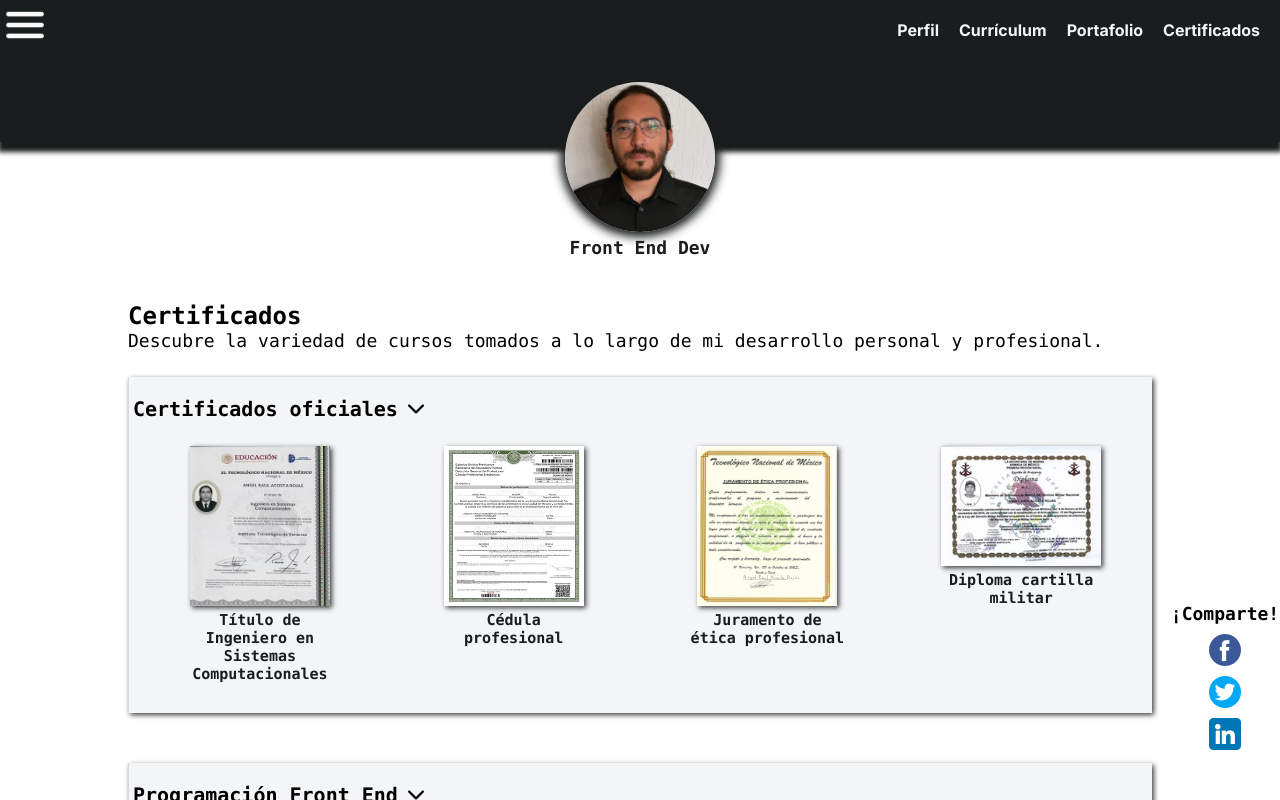
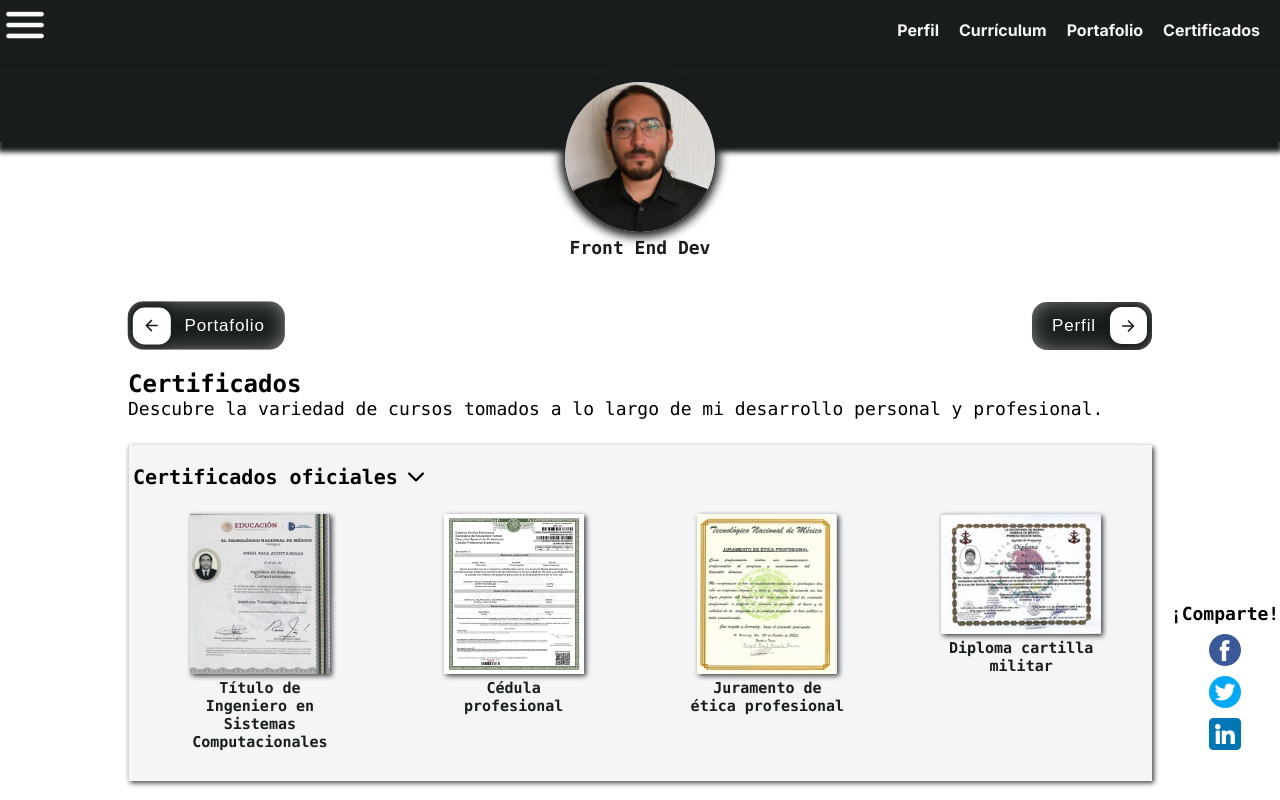
Before and after one commit to RaulAcostaDeveloper/raulacostaweb-v2, a Next.js app: page /dev/certificados in a window 1280 px wide. Shown: the top 800 px of the page. Built offline with nearby package versions, Linux system fonts and the light colour scheme.

Commit message:
Botones de navegación en dev

```diff
--- /dev/null
+++ b/src/Components/Buttons/ArrowButton1/ArrowBurron1.model.ts
@@ -0,0 +1,4 @@
+export interface ArrowButton1Props {
+    turned: boolean,
+    title: string,
+}
--- /dev/null
+++ b/src/Components/Buttons/ArrowButton1/ArrowButton1.scss
@@ -0,0 +1,63 @@
+// https://uiverse.io/adamgiebl/new-bird-34
+.ArrowButton1Style {
+    .cssbuttons-io-button {
+        background: $blackMirrow;
+        color: white;
+        padding: 0.35em;
+        padding-left: 1.2em;
+        font-size: 12px;
+        font-weight: 500;
+        border-radius: 0.9em;
+        border: none;
+        letter-spacing: 0.05em;
+        display: flex;
+        align-items: center;
+        box-shadow: inset 0 0 1.6em -0.6em $grayLight;
+        overflow: hidden;
+        position: relative;
+        height: 2.8em;
+        padding-right: 3.3em;
+        cursor: pointer;
+    }
+
+    .cssbuttons-io-button .icon {
+        background: white;
+        margin-left: 1em;
+        position: absolute;
+        display: flex;
+        align-items: center;
+        justify-content: center;
+        height: 2.2em;
+        width: 2.2em;
+        border-radius: 0.7em;
+        box-shadow: 0.1em 0.1em 0.6em 0.2em $blackMirrow;
+        right: 0.3em;
+        transition: all 0.3s;
+    }
+
+    .cssbuttons-io-button:hover .icon {
+        width: calc(100% - 0.6em);
+    }
+
+    .cssbuttons-io-button .icon svg {
+        width: 1.1em;
+        transition: transform 0.3s;
+        color: $blackMirrow;
+    }
+
+    .cssbuttons-io-button:hover .icon svg {
+        transform: translateX(0.1em);
+    }
+
+    .cssbuttons-io-button:active .icon {
+        transform: scale(0.95);
+    }
+}
+
+@include tablet {
+    .ArrowButton1Style {
+        .cssbuttons-io-button {
+            font-size: 17px;
+        }
+    }
+}
--- /dev/null
+++ b/src/Components/Buttons/ArrowButton1/ArrowButton1.tsx
@@ -0,0 +1,28 @@
+// https://uiverse.io/adamgiebl/new-bird-34
+
+import { ArrowButton1Props } from "./ArrowBurron1.model"
+
+export const ArrowButton1 = ({turned, title}: ArrowButton1Props) => {
+    return (
+    <div className={`ArrowButton1Style ${turned? 'turnArrownd' :''}`}>
+        <button className="cssbuttons-io-button">
+            <span className={`${turned? 'turnArrownd' :''}`}>{title}</span>
+            {/* Escribe el título aquí */}
+            <div className="icon">
+                <svg
+                height="24"
+                width="24"
+                viewBox="0 0 24 24"
+                xmlns="http://www.w3.org/2000/svg"
+                >
+                <path d="M0 0h24v24H0z" fill="none"></path>
+                <path
+                    d="M16.172 11l-5.364-5.364 1.414-1.414L20 12l-7.778 7.778-1.414-1.414L16.172 13H4v-2z"
+                    fill="currentColor"
+                ></path>
+                </svg>
+            </div>
+        </button>
+    </div>
+    )
+}
--- /dev/null
+++ b/src/Components/SelectorDePaginaDev/SelectorDePaginaDev.scss
@@ -0,0 +1,13 @@
+.SelectorDePaginaDevStyle {
+    width: 100%;
+    display: flex;
+    justify-content: space-between;
+    margin-top: 20px;
+    margin-bottom: 20px;
+    a {
+        text-decoration: none;
+    }
+    .turnArrownd {
+        transform: rotate(180deg);
+    }
+}
--- /dev/null
+++ b/src/Components/SelectorDePaginaDev/SelectorDePaginaDev.tsx
@@ -0,0 +1,48 @@
+'use client'
+import { useState, useEffect } from "react"
+import Link from "next/link"
+import { usePathname } from 'next/navigation';
+import { ArrowButton1 } from "../Buttons/ArrowButton1/ArrowButton1";
+
+type tuple = [string, string];
+
+export const SelectorDePaginaDev = () => {
+    const [pathAnterior, setPathAnterior] = useState<tuple>(['', '']);
+    const [pathSiguiente, setPathSiguiente] = useState(['', '']);
+
+    const pathname = usePathname();
+    // Esto lo hice yo, que no te sorprenda
+    useEffect(() => {
+        switch (pathname) {
+            case '/dev':
+                setPathAnterior(['/dev/certificados', 'Certificados']);
+                setPathSiguiente(['/dev/curriculum', 'Currículum']);
+                break;
+            case '/dev/curriculum':
+                setPathAnterior(['/dev', 'Perfil']);
+                setPathSiguiente(['/dev/portafolio', 'Portafolio']);
+                break;
+            case '/dev/portafolio':
+                setPathAnterior(['/dev/curriculum', 'Currículum']);
+                setPathSiguiente(['/dev/certificados', 'Certificados']);
+                break;
+            case '/dev/certificados':
+                setPathAnterior(['/dev/portafolio', 'Portafolio']);
+                setPathSiguiente(['/dev', 'Perfil']);
+                break;
+            default:
+                break;
+        }
+    }, [pathname]);
+
+    return (
+        <div className="SelectorDePaginaDevStyle" >
+            <Link href={pathAnterior[0]}>
+                <ArrowButton1 turned={true} title={pathAnterior[1]} />
+            </Link>
+            <Link href={pathSiguiente[0]}>
+                <ArrowButton1 turned={false} title={pathSiguiente[1]} />
+            </Link>
+        </div>
+    )
+}
--- a/src/StylesConfig/global.scss
+++ b/src/StylesConfig/global.scss
@@ -20,6 +20,8 @@
 @import '../Components/MenuNavegationHeader/MenuNavegationHeader.scss';
 @import '../Components/Cards/PortafolioCard/PortafolioCard.scss';
 @import '../Components/Contacto/Contacto.scss';
+@import '../Components/SelectorDePaginaDev/SelectorDePaginaDev.scss';
+@import '../Components/Buttons/ArrowButton1/ArrowButton1.scss';
 
 * {
     margin: 0;
--- a/src/app/dev/layout.tsx
+++ b/src/app/dev/layout.tsx
@@ -1,5 +1,6 @@
 import { FotoBanner } from "@/Components/FotoBanner/FotoBanner";
 import { MenuNavegationHeader } from "@/Components/MenuNavegationHeader/MenuNavegationHeader";
+import { SelectorDePaginaDev } from "@/Components/SelectorDePaginaDev/SelectorDePaginaDev";
 
 export default function Layout({ children }: { children: React.ReactNode }) {
     return (
@@ -7,23 +8,25 @@ export default function Layout({ children }: { children: React.ReactNode }) {
             <MenuNavegationHeader options={[
                 {
                     title: 'Perfil',
-                url:'/dev'
+                    url: '/dev'
                 },
                 {
                     title: 'Currículum',
-                url:'/dev/curriculum'
+                    url: '/dev/curriculum'
                 },
                 {
                     title: 'Portafolio',
-                url:'/dev/portafolio'
+                    url: '/dev/portafolio'
                 },
                 {
                     title: 'Certificados',
-                url:'/dev/certificados'
+                    url: '/dev/certificados'
                 },
-        ]}/>
-            <FotoBanner imageName="1" title="Front End Dev"/>
+            ]} />
+            <FotoBanner imageName="1" title="Front End Dev" />
+            <SelectorDePaginaDev />
             {children}
+            <SelectorDePaginaDev />
         </>
     )
 }
```
Also changed, not shown: src/Components/SelectorDePaginaDev/SelectorDePaginaDev.module.ts (added). Lines whose indentation alone changed are shown as unchanged.
